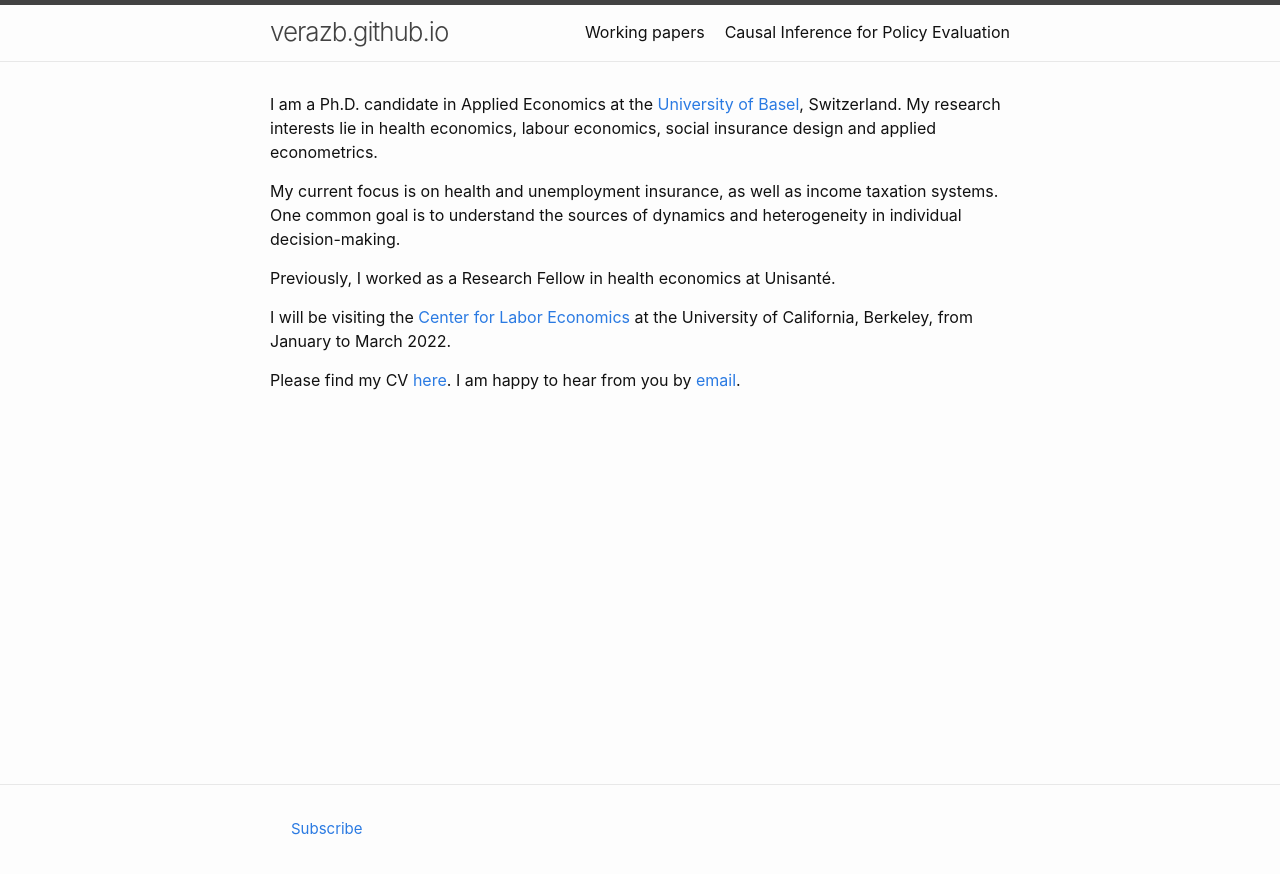
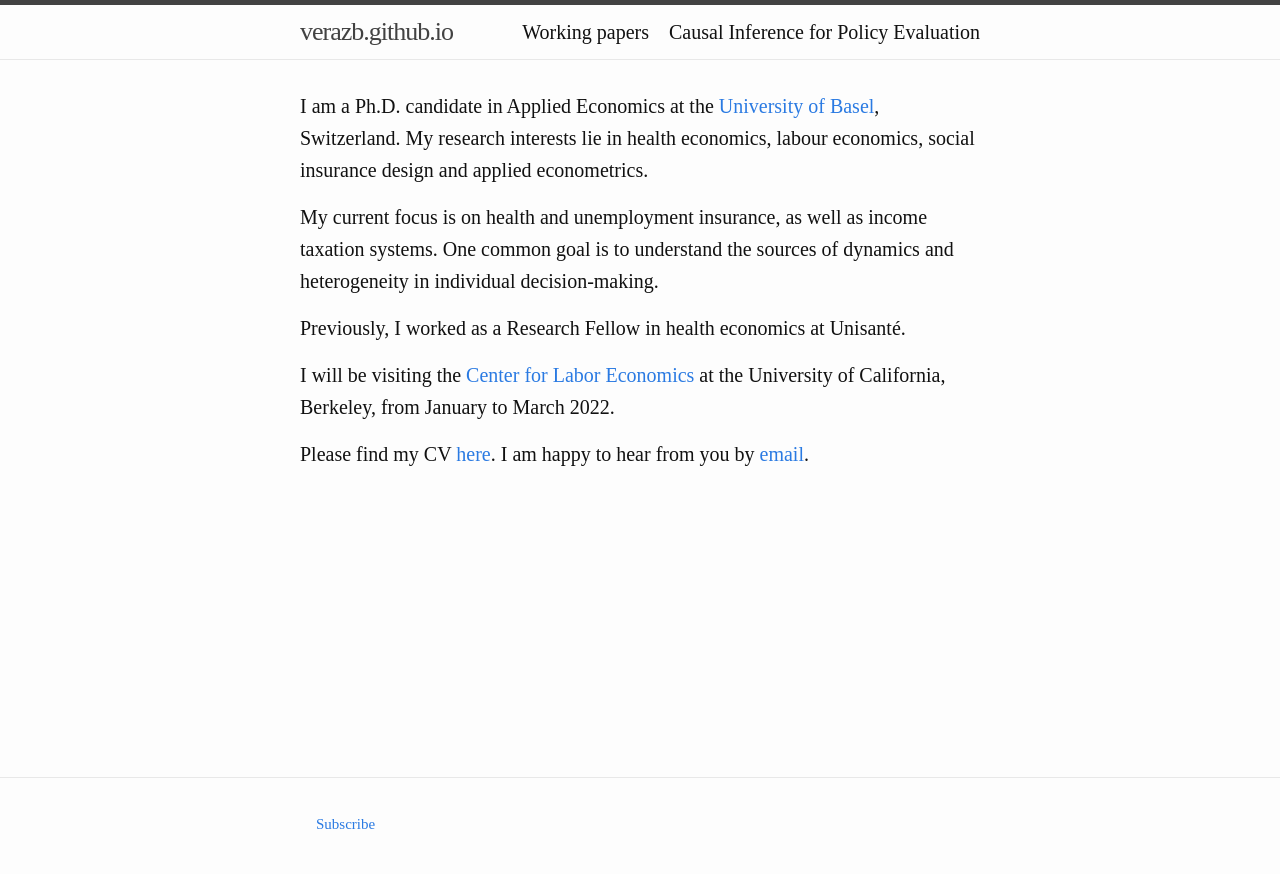
Before and after one commit to verazb/verazb.github.io, a Jekyll site: the page built from index.md, in a window 1280 px wide. Shown: the top 874 px of the page. Built offline with Jekyll 4.4.1, drawn with Linux system fonts in a browser that asks for light colours; our own code applies the rules of GitHub Pages for plain Markdown files.

Commit message:
Update style.scss

```diff
--- a/assets/css/style.scss
+++ b/assets/css/style.scss
@@ -5,3 +5,52 @@
 @import
   "minima/skins/{{ site.minima.skin | default: 'classic' }}",
   "minima/initialize";
+
+
+* {
+  border: 0;
+  font: inherit;
+  font-size: 100%;
+  vertical-align: baseline;
+  margin: 0;
+  padding: 0;
+    -webkit-font-smoothing: antialiased;
+    -moz-osx-font-smoothing: grayscale;
+    box-sizing: border-box;
+}
+
+body {
+    background-color: "#fffdf7";
+  font-family: "Bree Serif"; font-size: 22px;
+  font-size: 20px;
+  line-height: 160%;
+    font-display: swap;
+}
+
+.outer {
+    display: table;
+    position: absolute;
+    top: 0;
+    left: 0;
+    height: 100%;
+    width: 100%;
+  }
+
+.middle {
+    display: table-cell;
+    vertical-align: middle;
+}
+
+.inner {
+    margin-left: auto;
+    margin-right: auto;
+    max-width: 768px;
+    padding: 0 16px;
+    box-sizing: border-box;
+}
+
+@media only screen and (max-width: 600px) {
+    .inner {
+        max-width: 400px;
+    }
+}
```
